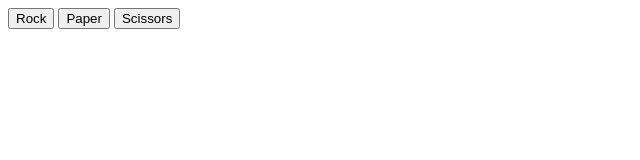
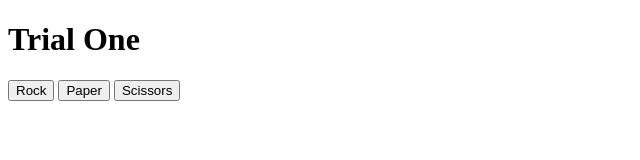
Before and after one commit to tuningfolk/js-rock-paper, a plain HTML site: page index.html in a window 1280 px wide. Shown: the whole page, without its empty margins (0-640 px from the left). Drawn offline with Linux system fonts and the light colour scheme.

Commit message:
Trial two

```diff
--- a/index.html
+++ b/index.html
@@ -3,6 +3,7 @@
     <head>
         <meta name="viewport" content="width= device-width, initial-scale = 1.0">
         <script src="play.js"></script>
+        <h1>Trial One</h1>
     </head>
     <body>
         <button onclick="check(playRound('rock'))">Rock</button>
```
